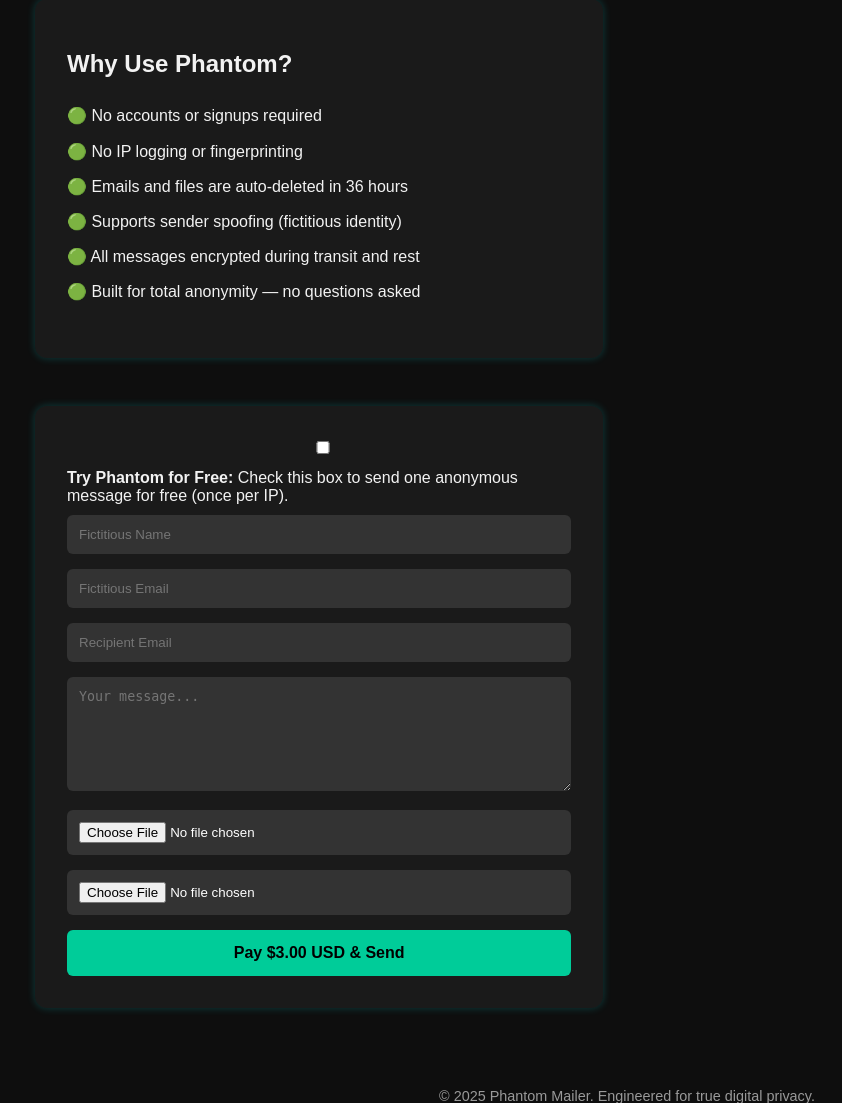
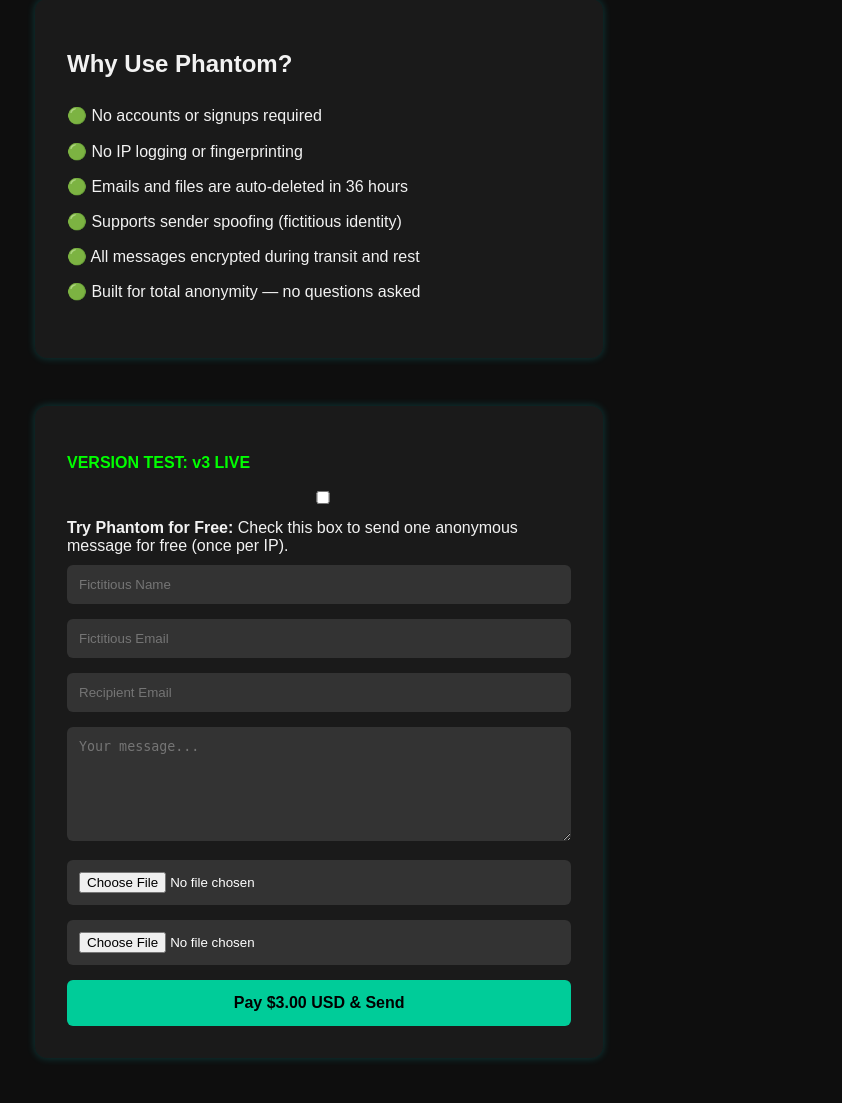
Before and after one commit to Nutsy7976/phantom-email, a Flask app: template templates/index_v3.html in a window 1280 px wide. Shown: the part 154-1257 px from the top of the page, without its empty margins (13-855 px from the left). Run offline with Flask 3, Linux system fonts and the light colour scheme; the template is opened without the code that fills it, so the values that code supplies are empty.

Commit message:
Add version marker for live page test

```diff
--- a/templates/index_v3.html
+++ b/templates/index_v3.html
@@ -114,7 +114,8 @@
     </div>
 
     <div class="form-box">
-      <form action="/create-checkout-session" enctype="multipart/form-data" method="post">
+      <p style="color: lime; font-weight: bold;">VERSION TEST: v3 LIVE</p>
+<form action="/create-checkout-session" enctype="multipart/form-data" method="post">
         <label style="display: block; margin-bottom: 10px;">
           <input type="checkbox" name="free_trial" id="free_trial" style="margin-right: 8px;">
           <strong>Try Phantom for Free:</strong> Check this box to send one anonymous message for free (once per IP).
```
